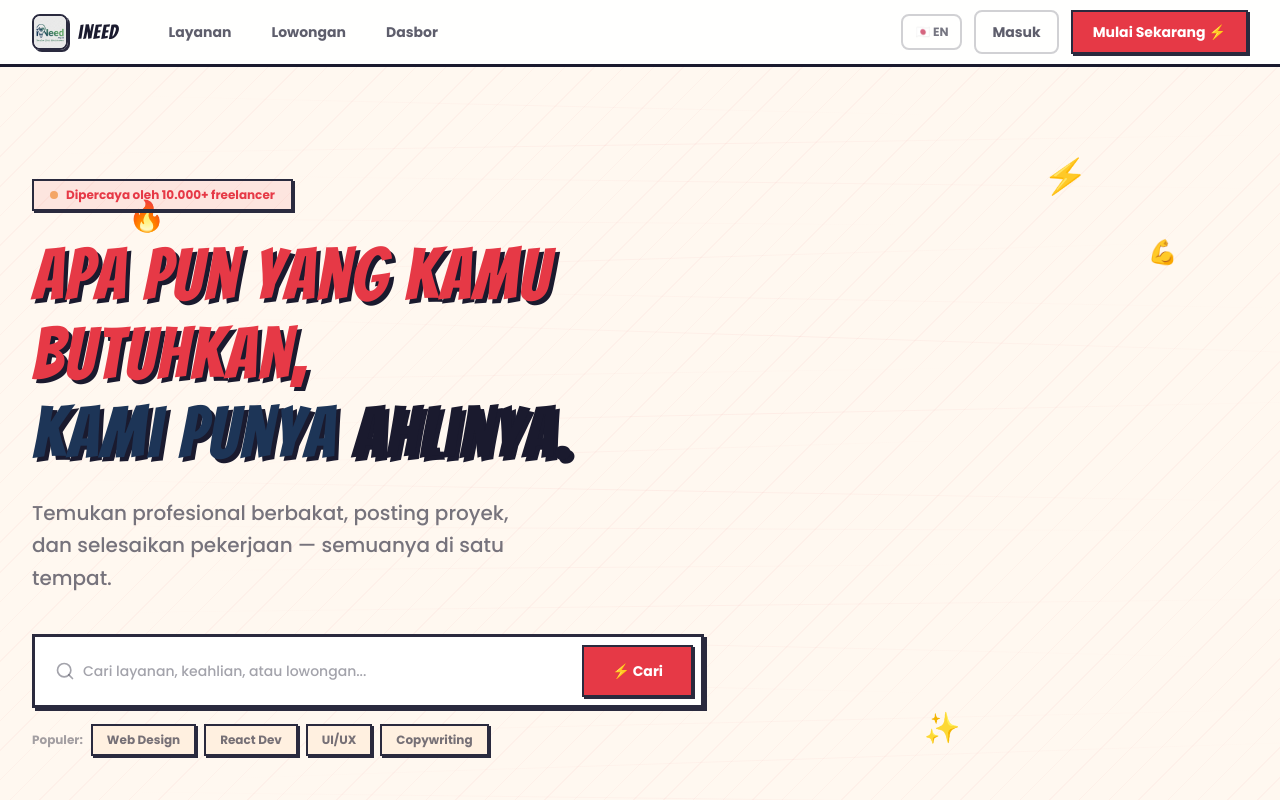
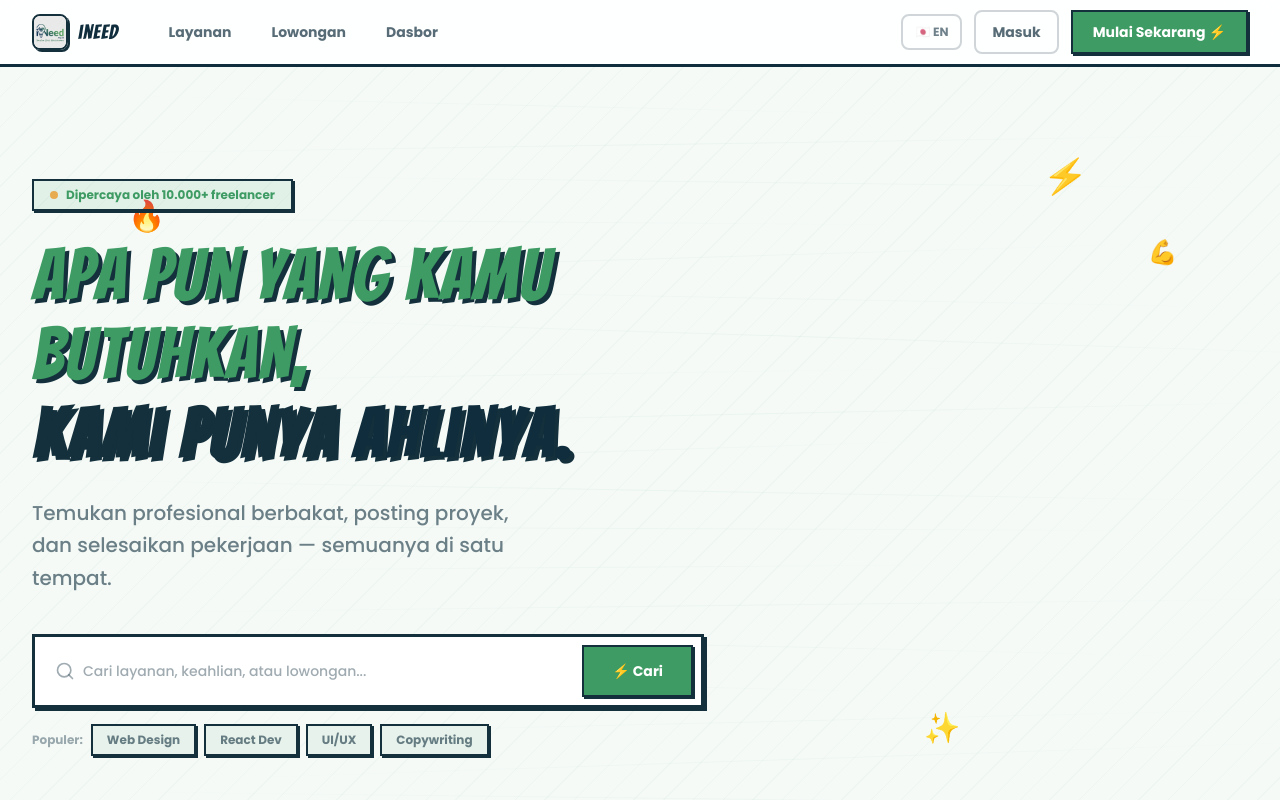
Before and after one commit to 0xyasishere/ineed, a Next.js app: page / in a window 1280 px wide. Shown: the top 800 px of the page. Built offline with nearby package versions, Linux system fonts and the light colour scheme.

Commit message:
feat: match color scheme to logo - green + dark navy palette
Primary: #3D9B63 (logo green)
Secondary: #14303C (logo dark navy/teal)
Accent: #E8A849 (warm gold for CTAs)
Background: #F5FAF7 (light green tint)
Border: #14303C (dark navy manga outlines)

```diff
--- a/app/globals.css
+++ b/app/globals.css
@@ -2,20 +2,20 @@
 @import "tailwindcss";
 
 :root {
-  --color-primary: #E63946;
+  --color-primary: #3D9B63;
   --color-on-primary: #FFFFFF;
-  --color-secondary: #1D3557;
-  --color-accent: #F4A261;
-  --color-gold: #E9C46A;
-  --color-background: #FFF8F0;
-  --color-foreground: #1A1A2E;
-  --color-muted: #FFF0E0;
-  --color-border: #2A2A3E;
-  --color-destructive: #E63946;
-  --color-ring: #E63946;
+  --color-secondary: #14303C;
+  --color-accent: #E8A849;
+  --color-gold: #D4A843;
+  --color-background: #F5FAF7;
+  --color-foreground: #0F2D3C;
+  --color-muted: #E6F2EB;
+  --color-border: #14303C;
+  --color-destructive: #D94F4F;
+  --color-ring: #3D9B63;
   --color-panel-bg: #FFFFFF;
   --color-speech-bg: #FFFFFF;
-  --color-speed-line: #E63946;
+  --color-speed-line: #3D9B63;
 }
 
 @theme inline {
@@ -132,8 +132,8 @@ html {
       -45deg,
       transparent,
       transparent 20px,
-      rgba(230, 57, 70, 0.04) 20px,
-      rgba(230, 57, 70, 0.04) 21px
+      rgba(61, 155, 99, 0.04) 20px,
+      rgba(61, 155, 99, 0.04) 21px
     );
 }
 
--- a/components/Cards.tsx
+++ b/components/Cards.tsx
@@ -69,7 +69,7 @@ export function ServiceGridCard({ service }: { service: Service }) {
                 <p className="text-[10px] text-foreground/40">Seller</p>
               </div>
             </div>
-            <span className="text-xl font-manga text-foreground tracking-wide" style={{ textShadow: "1px 1px 0 #E63946" }}>
+            <span className="text-xl font-manga text-foreground tracking-wide" style={{ textShadow: "1px 1px 0 var(--color-primary)" }}>
               {service.currency}{service.price}
             </span>
           </div>
@@ -136,7 +136,7 @@ export function JobGridCard({ job }: { job: Job }) {
                 {job.postedBy}
               </span>
             </div>
-            <span className="text-xl font-manga text-foreground tracking-wide" style={{ textShadow: "1px 1px 0 #E63946" }}>
+            <span className="text-xl font-manga text-foreground tracking-wide" style={{ textShadow: "1px 1px 0 var(--color-primary)" }}>
               {job.currency}{job.budget.toLocaleString()}
             </span>
           </div>
--- a/components/HeroSection.tsx
+++ b/components/HeroSection.tsx
@@ -35,7 +35,7 @@ export function HeroSection() {
             animate={{ opacity: 1, y: 0 }}
             transition={{ duration: 0.6, delay: 0.1, type: "spring" }}
             className="text-5xl sm:text-6xl lg:text-7xl font-manga tracking-wide text-foreground leading-[1.1]"
-            style={{ textShadow: "4px 4px 0 #1A1A2E" }}
+            style={{ textShadow: "4px 4px 0 var(--color-secondary)" }}
           >
             <span className="text-primary">{t.hero.title1}</span>
             <br />
```
